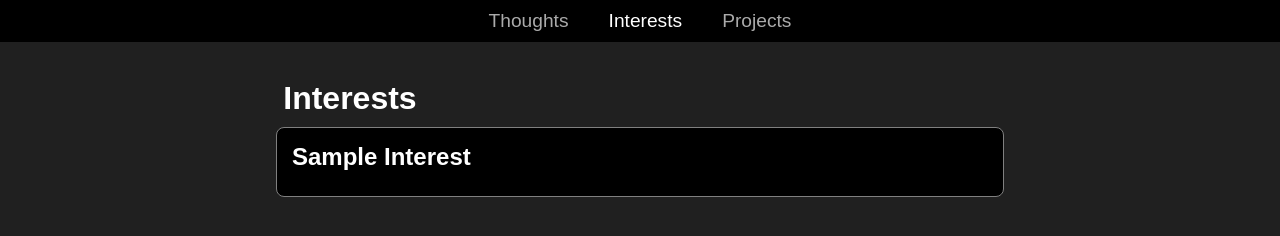
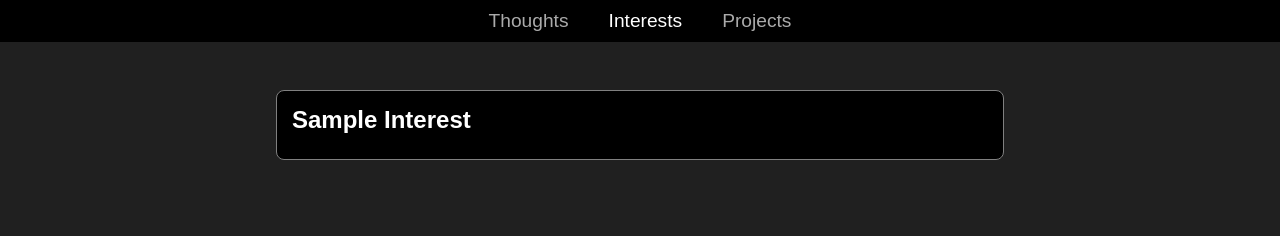
Before and after one commit to neirzh/neirzh.github.io, a plain HTML site: page interests.html in a window 1280 px wide. Drawn offline with Linux system fonts and the light colour scheme.

Commit message:
Update interests.html

```diff
--- a/interests.html
+++ b/interests.html
@@ -23,7 +23,6 @@
     </header>
     <div class="container">
         <div class="middle">
-            <h1>Interests</h1>
             <!-- Add interest posts here with same structure as Thoughts -->
             <div class="post" onclick="togglePost(this)">
                 <h2>Sample Interest</h2>
```
